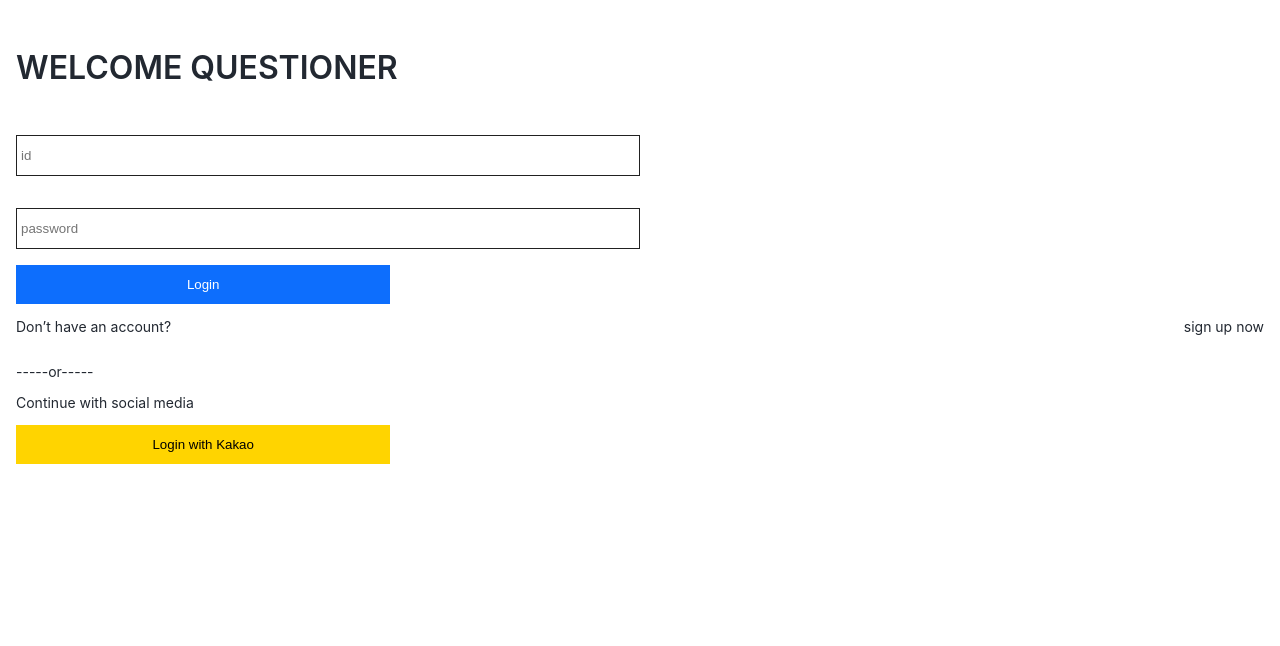
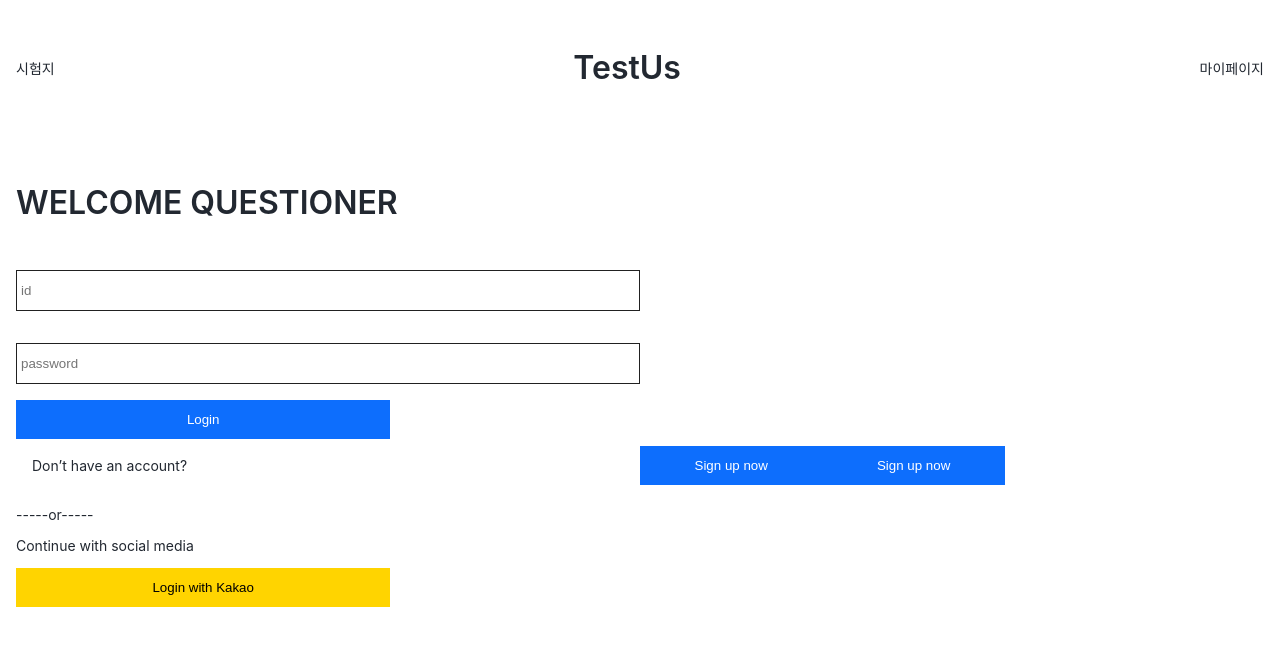
Before and after one commit to CheaterCatch/Testus-client, a React (Create React App) app: page /login in a window 1280 px wide. Shown: the top 646 px of the page. Built offline with nearby package versions, Linux system fonts and the light colour scheme.

Commit message:
헤더 추가

```diff
--- a/src/components/Header.js
+++ b/src/components/Header.js
@@ -4,15 +4,10 @@ import {Grid, Text, Button} from "../elements";
 const Header = (props) => {
     return (
         <React.Fragment>
-            <Grid is_flex padding="4px 16px">
-                <Grid is_flex>
-                    <Button text="로그인"></Button>
-                </Grid>
-            </Grid>
-            <Grid is_flex padding="4px 16px">
-                <Grid is_flex>
-                    <Button text="회원가입"></Button>
-                </Grid>
+            <Grid is_flex padding="16px">
+                <Text>시험지</Text>
+                <Text size="32px" bold>TestUs</Text>
+                <Text>마이페이지</Text>
             </Grid>
         </React.Fragment>
     )
--- a/src/components/Main.js
+++ b/src/components/Main.js
@@ -5,13 +5,10 @@ const Main = (props) => {
 
     return (
         <Grid padding="16px">
-            <Grid padding="16px">
-                <Text size="32px" bold>TestUs</Text>
-            </Grid>
             <Grid is_flex>
                 <Image shape="rectangle" src={props.src}/>
             </Grid>
-            <Grid padding="16px">
+            <Grid is_flex>
                 <Text>부정행위 방지</Text>
                 <Text>자동채점</Text>
                 <Text>결과분석</Text>
--- a/src/elements/Grid.js
+++ b/src/elements/Grid.js
@@ -2,7 +2,7 @@ import React from "react";
 import styled from "styled-components";
 
 const Grid = (props) => {
-  const { is_flex, width, margin, padding, bg, children } = props;
+  const { is_flex, width, margin, padding, bg, children, center } = props;
 
   const styles = {
       is_flex: is_flex,
@@ -10,6 +10,7 @@ const Grid = (props) => {
       margin: margin,
       padding: padding,
       bg: bg,
+      center: center,
   };
   return (
     <React.Fragment>
@@ -25,6 +26,7 @@ Grid.defaultProps = {
   padding: false,
   margin: false,
   bg: false,
+  center: false,
 };
 
 const GridBox = styled.div`
@@ -38,6 +40,7 @@ const GridBox = styled.div`
     props.is_flex
       ? `display: flex; align-items: center; justify-content: space-between; `
       : ""}
+  ${(props) => props.center? `text-align: center`: ""}
 `;
 
 export default Grid;
--- a/src/pages/Login.js
+++ b/src/pages/Login.js
@@ -35,9 +35,17 @@ const Login = (props) => {
           }}
         ></Button>
 
-        <Grid is_flex>
-            <Text>Don’t have an account?</Text>
-            <Text>{props.sign_up_now}</Text>
+        <Grid is_flex padding="4px 16px">
+            <Grid is_flex>
+                <Grid>
+                    <Text>Don’t have an account?</Text>
+                </Grid>
+                <Grid>
+                    <Button>Sign up now</Button>
+                    <Button>Sign up now</Button>
+                </Grid>
+
+            </Grid>
         </Grid>
 
         <Text>-----or-----</Text>
--- a/src/shared/App.js
+++ b/src/shared/App.js
@@ -13,7 +13,7 @@ function App() {
   return (
     <React.Fragment>
       <Grid isRoot>
-        {/* <Header></Header> */}
+        <Header></Header>
         <BrowserRouter>
           <Route exact path="/" component={MainPage} />
           <Route path="/signup" exact component={Signup}/>
```
